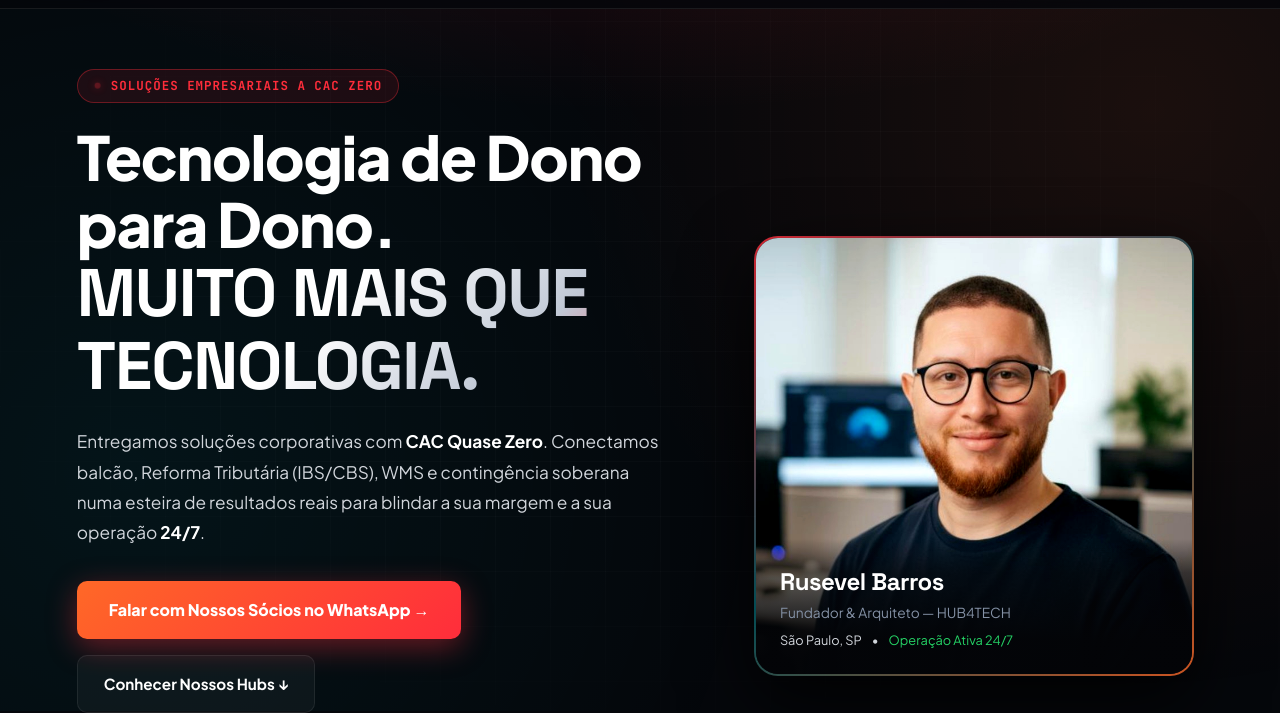
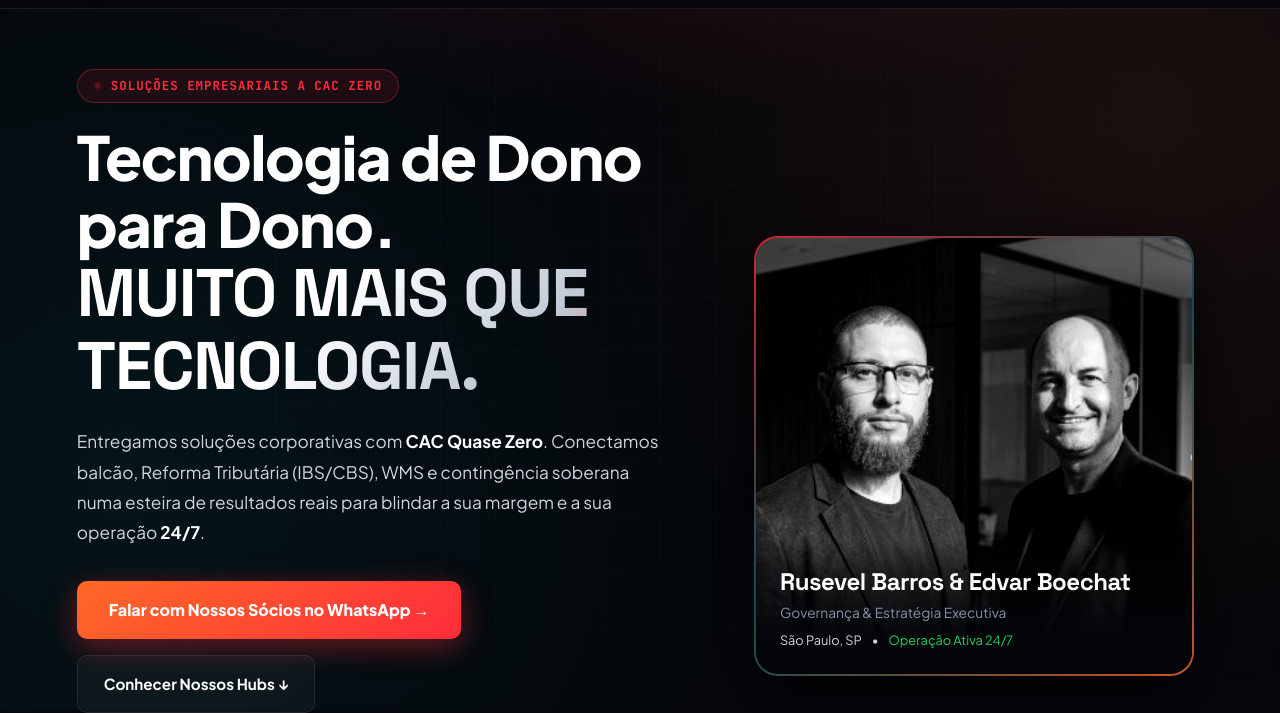
Before and after one commit to rusevel/hub4tech, a plain HTML site: page index.html in a window 1280 px wide. Shown: the part 89-802 px from the top of the page. Drawn offline with Linux system fonts and the light colour scheme.

Commit message:
feat: substituir foto individual pela foto dos socios e apontar CNAME custom domain

```diff
--- a/index.html
+++ b/index.html
@@ -830,12 +830,12 @@
             <div class="portrait-frame-inner">
               <div class="portrait-badge-node">
                 <span class="status-dot-green"></span>
-                <span>Node Soberano: lg-k4-hub4tech</span>
+                <span>Sócios Fundadores — HUB4TECH</span>
               </div>
-              <img src="assets/rusevel.jpg" alt="Rusevel Barros — Fundador HUB4TECH" class="portrait-img">
+              <img src="assets/socios.jpg" alt="Rusevel Barros e Edvar Boechat — Sócios Fundadores HUB4TECH" class="portrait-img">
               <div class="portrait-caption">
-                <h3 class="portrait-name">Rusevel Barros</h3>
-                <p class="portrait-title">Fundador & Arquiteto — HUB4TECH</p>
+                <h3 class="portrait-name">Rusevel Barros & Edvar Boechat</h3>
+                <p class="portrait-title">Governança & Estratégia Executiva</p>
                 <div style="display: flex; gap: 10px; font-size: 0.8rem; color: var(--text-silver); font-family: var(--font-mono);">
                   <span>São Paulo, SP</span>
                   <span>•</span>
```
Also changed, not shown: 1 other file.
